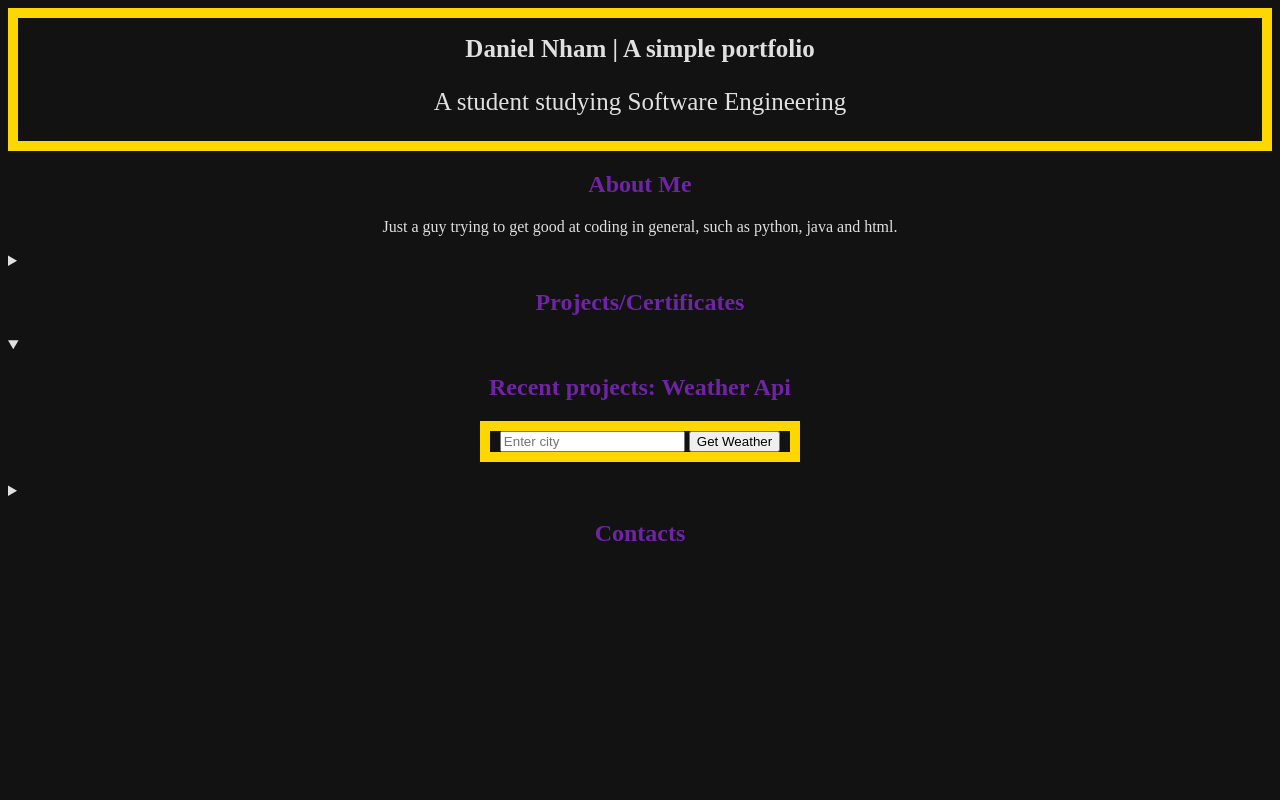
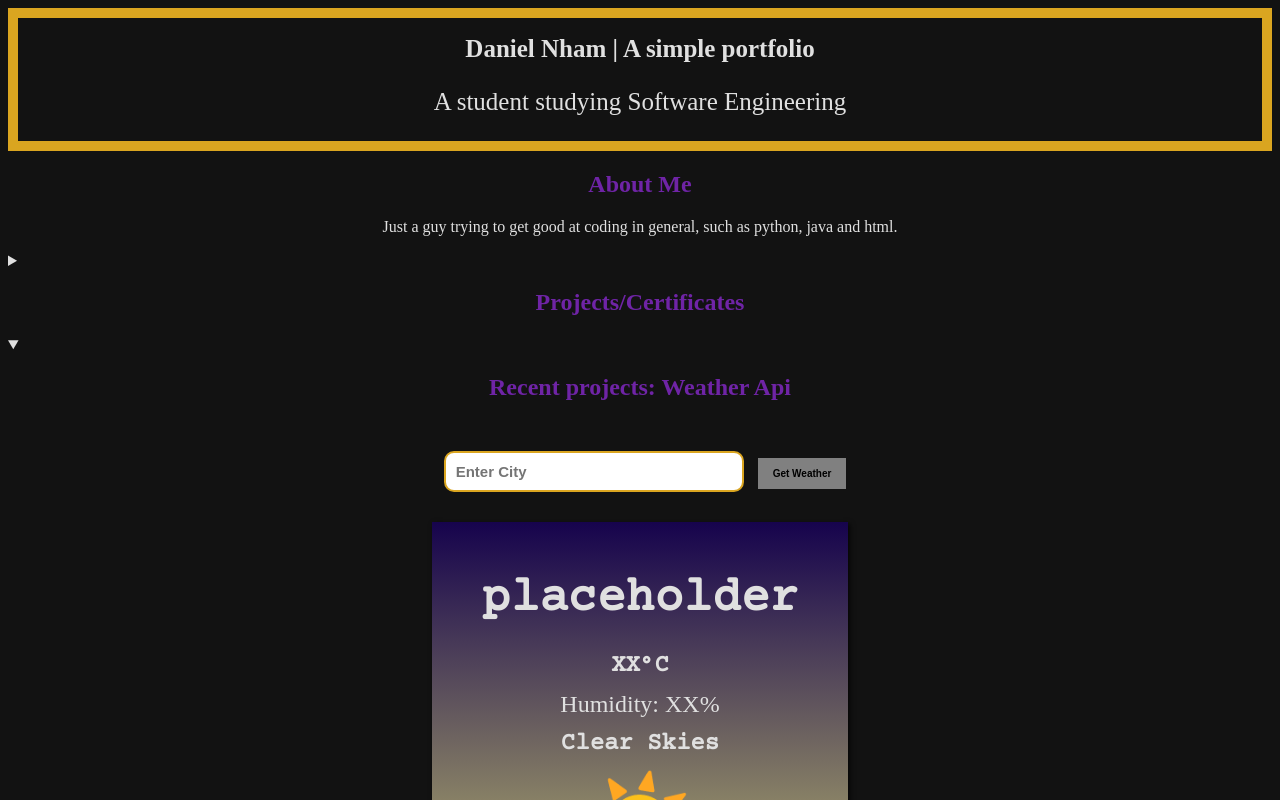
Before and after one commit to thenerdworthyone/portfolio-test, a plain HTML site: page index.html in a window 1280 px wide. Both pictures are taken after a click on the heading "Recent projects: Weather Api". Shown: the top 800 px of the page. Drawn offline with nearby package versions, Linux system fonts and the light colour scheme; a web font is replaced by a local one.

Commit message:
hell nah
nah

```diff
--- a/index.html
+++ b/index.html
@@ -43,12 +43,24 @@ Just a guy trying to get good at coding in general, such as python, java and htm
 
 <details>
 <summary><h2>Recent projects: Weather Api</h2></summary>
-  <div class="weather-api">
-    <input type="text" id="city" placeholder="Enter city">
-    <button onclick="getWeather()">Get Weather</button>
 
-    <div id="weather-result"></div>
+ <div class="weatherwrap">
+  <form class="weather-api">
+    <input type="text" class="cityinput" placeholder="Enter City">
+    <button type="submit">Get Weather</button>
+  </form>
+
+  <div class="card">
+    <h1 class="citydisplay"> placeholder</h1>
+    <p class= "tempdisplay"> XX°C</p>
+    <p class="humidiitydisplay">Humidity: XX%</p>
+    <p class="conditiondisplay">Clear Skies</p>
+    <p class="weatheremoji"> ☀️</p>
+    <p class= "errordisplay">Enter a REAL city</p>
+
+
   </div>
+ </div>
 
 
 </details>
--- a/main.css
+++ b/main.css
@@ -28,9 +28,7 @@ font-size: 25px;
 }
 
 header{
-border-width: 10px;
-border-style: solid;
-border-color: gold;
+border: 10px solid goldenrod;
 }
 
 
@@ -49,11 +47,86 @@ border-color: gold;
   text-align:center;
 }
 
-.weather-api {
-  max-width: 300px;
-  margin: 20px auto;
-  text-align: center;
-  border-width: 10px;
- border-style: solid;
- border-color: gold;
+summary:hover{
+  cursor:pointer;
 }
+
+.weatherwrap{
+ margin:0;
+ display: flex;
+ flex-direction: column;
+ align-items: center;
+}
+
+.weatherwrap h1{
+  margin-top:0;
+  margin-bottom: 20px;
+}
+
+.weatherwrap p{
+  font-size: 1.5rem;
+  margin:6px;
+}
+
+
+.weather-api{
+  margin:20px;
+}
+
+.cityinput{
+  padding:10px;
+  font-size:15px;
+  font-weight:bold;
+  border: 2px solid rgb(218, 165, 32) ;
+  border-radius: 10px;
+  margin:10px;
+  width:300px;
+}
+
+button[type='submit']{
+  padding: 10px 15px;
+  font-weight: bold;
+  font-size: 10px;
+  background: grey;
+  border:none;
+  cursor:pointer;
+}
+
+button[type='submit']:hover{
+  background-color:black;
+  color:grey;
+}
+
+.card{
+  background: linear-gradient(180deg,rgb(22, 3, 77),rgb(207, 207, 117));
+  padding:50px;
+  box-shadow: 2px 2px 5px hsla(0, 0%, 0%, 0.75);
+  min-width: 300px;
+  display:flex;
+  flex-direction: column;
+  align-items: center;
+}
+
+.citydisplay, .tempdisplay{
+  font-size: 3rem;
+  font-weight:bold;
+  margin-bottom:25px;
+  font-family: "Courier Prime";
+}
+
+.humiditydisplay{
+  font-weight:bold;
+  margin-bottom: 25px;
+}
+
+.conditiondisplay{
+  font-weight:bold;
+  font-size:2rem;
+  font-family: "Courier Prime";
+
+}
+
+.weatheremoji{
+  font-size: 6rem !important;
+
+}
```
Also changed, not shown: weather.js (added).
